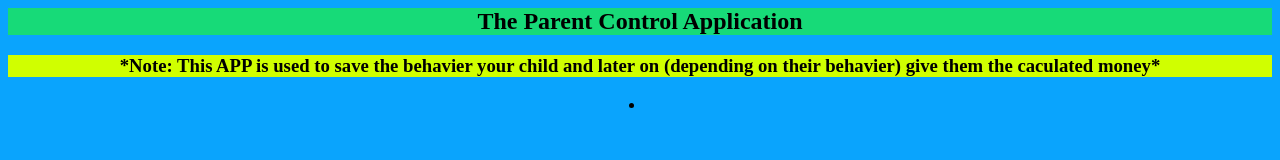
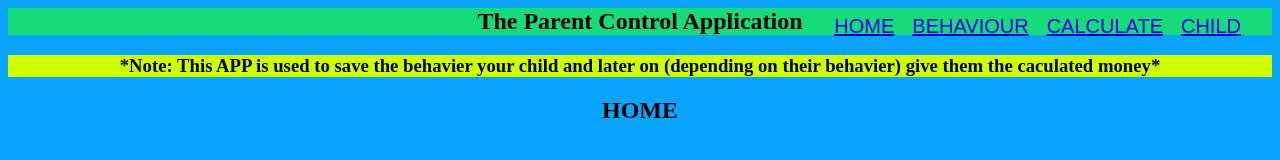
Before and after one commit to Samarth-potatoe/APP, a plain HTML site: page index.html in a window 1280 px wide. Drawn offline with Linux system fonts and the light colour scheme.

Commit message:
Add files via upload

```diff
--- a/index.html
+++ b/index.html
@@ -11,9 +11,16 @@
 </div>
 <h3 id="H3">*Note: This APP is used to save the behavier your child and later on (depending on their behavier) give them the caculated money*</h3>
 <ui class="menu">
-<li class="links"><a href="#welcome"></a></li>
+<li class="links"><a href="#welcome">HOME</a></li>
+<li class="links"><a href="#behave">BEHAVIOUR</a></li>
+<li class="links"><a href="#calculate">CALCULATE</a></li>
+<li class="links"><a href="#child">CHILD</a></li>
 </ui>
 </div>
 </center>
+<section id="home">
+<h1>HOME</h1>
+
+</section>
 </body>
 </html>
--- a/style.css
+++ b/style.css
@@ -14,3 +14,24 @@
     background-color: rgb(23, 218, 120);
     text-decoration-color: black;
 }
+
+.menu
+{
+  list-style: none;
+  position: absolute;
+  top: 10px;
+  right: 30px;
+  z-index: 10;
+  cursor: pointer;
+}
+
+.links
+{
+    float: left;
+    padding-top: 5px;
+    padding-left: 9px;
+    padding-right: 9px;
+    padding-bottom: 5px;
+    font-family: fantasy;
+    font-size: 20px;
+}
```
